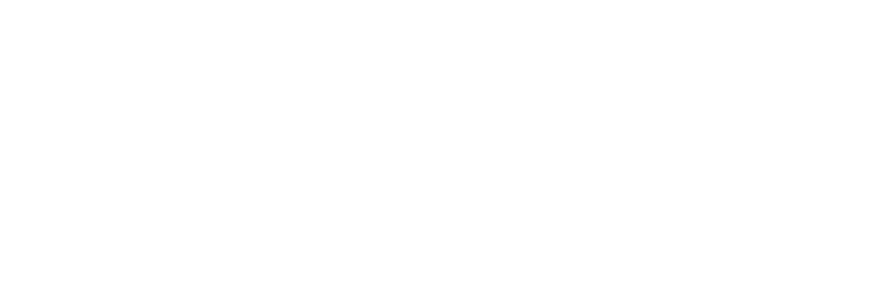
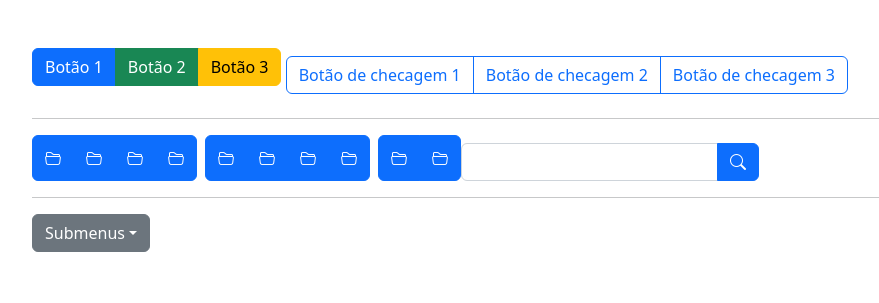
Before and after one commit to Bacarinx/bootstrap-curso, a website: page aula25/modelo.html in a window 1280 px wide. Shown: the whole page, without its empty margins (86-965 px from the left). Drawn offline with nearby package versions, Linux system fonts and the light colour scheme.

Commit message:
Update modelo.html

```diff
--- a/aula25/modelo.html
+++ b/aula25/modelo.html
@@ -9,9 +9,79 @@
 
     <!-- Bootstrap Js -->
     <script src="../node_modules/bootstrap/dist/js/bootstrap.min.js"></script>
+
+    <link rel="stylesheet" href="https://cdn.jsdelivr.net/npm/bootstrap-icons@1.10.3/font/bootstrap-icons.css">
     <title>Modelo</title>
 </head>
 <body>
-
+    <div class="container p-5">
+        <div class="btn-group  mb-3">
+            <button class="btn btn-primary">Botão 1</button>
+            <button class="btn btn-success">Botão 2</button>
+            <button class="btn btn-warning">Botão 3</button>
+        </div>
+        <div class="btn-group">
+            <input type="checkbox" id="btn1" class="btn-check">
+            <label for="btn1" class="btn btn-outline-primary">Botão de checagem 1</label>
+            <input type="checkbox" id="btn2" class="btn-check">
+            <label for="btn2" class="btn btn-outline-primary">Botão de checagem 2</label>
+            <input type="checkbox" id="btn3" class="btn-check">
+            <label for="btn3" class="btn btn-outline-primary">Botão de checagem 3</label>
+        </div>
+        <hr>
+        <div class="btn-toolbar">
+            <div class="btn-group me-2">
+                <button class="btn btn-primary">
+                    <i class="bi-folder2-open"></i>
+                </button>
+                <button class="btn btn-primary">
+                    <i class="bi-folder2-open"></i>
+                </button>
+                <button class="btn btn-primary">
+                    <i class="bi-folder2-open"></i>
+                </button>
+                <button class="btn btn-primary">
+                    <i class="bi-folder2-open"></i>
+                </button>
+            </div>
+            <div class="btn-group me-2">
+                <button class="btn btn-primary">
+                    <i class="bi-folder2-open"></i>
+                </button>
+                <button class="btn btn-primary">
+                    <i class="bi-folder2-open"></i>
+                </button>
+                <button class="btn btn-primary">
+                    <i class="bi-folder2-open"></i>
+                </button>
+                <button class="btn btn-primary">
+                    <i class="bi-folder2-open"></i>
+                </button>
+            </div>
+            <div class="btn-group">
+                <button class="btn btn-primary">
+                    <i class="bi-folder2-open"></i>
+                </button>
+                <button class="btn btn-primary">
+                    <i class="bi-folder2-open"></i>
+                </button>
+            </div>
+            <div class="input-group mt-2">
+                <input type="search" name="" id="" class="form-control">
+                <button class="btn btn-primary">
+                    <i class="bi-search"></i>
+                </button>
+            </div>
+        </div>
+        <hr>
+        <div class="dropdown">
+            <button class="btn btn-secondary dropdown-toggle" data-bs-toggle="dropdown">Submenus</button>
+            <ul class="dropdown-menu">
+                <li><a class="dropdown-item" href="#">Submenu 1</a></li>
+                <li><a class="dropdown-item" href="#">Submenu 2</a></li>
+                <li><a class="dropdown-item" href="#">Submenu </a></li>
+            </ul>
+        </div>
+    </div>
 </body>
 </html>
```
